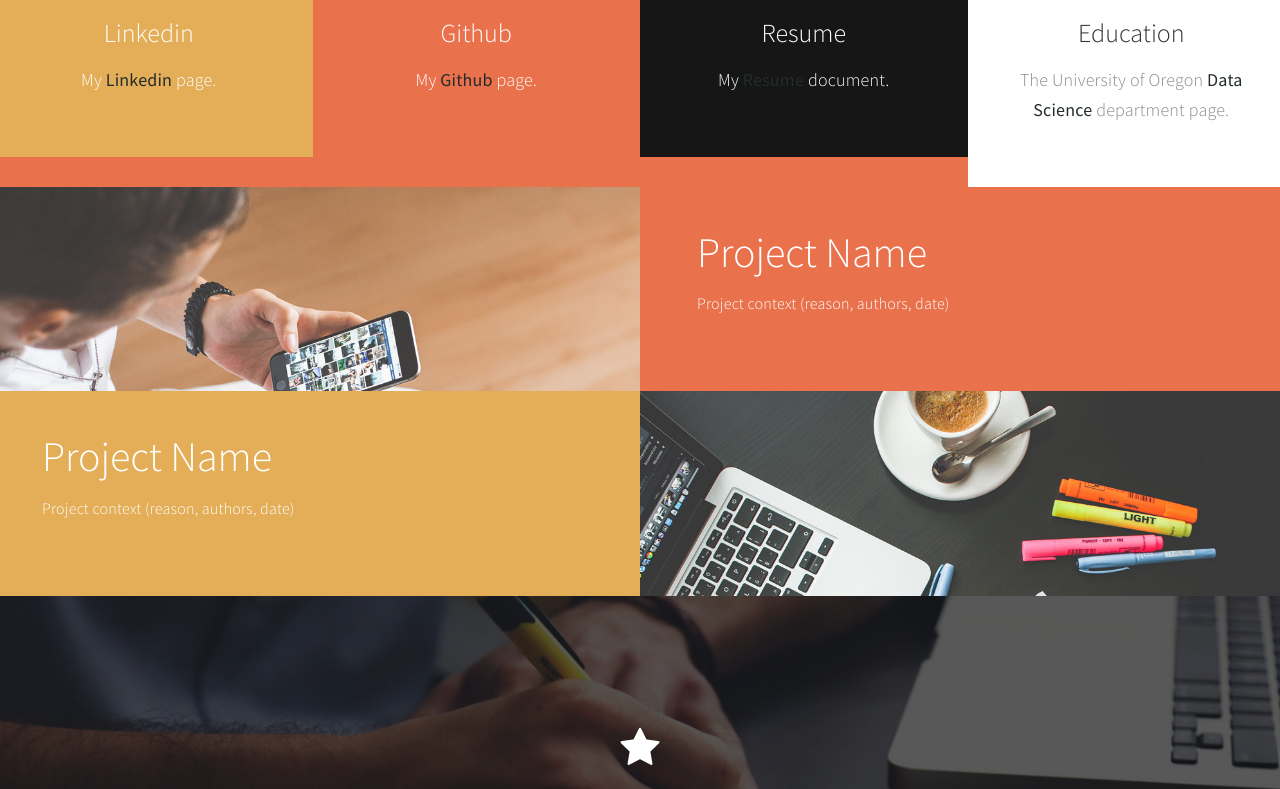
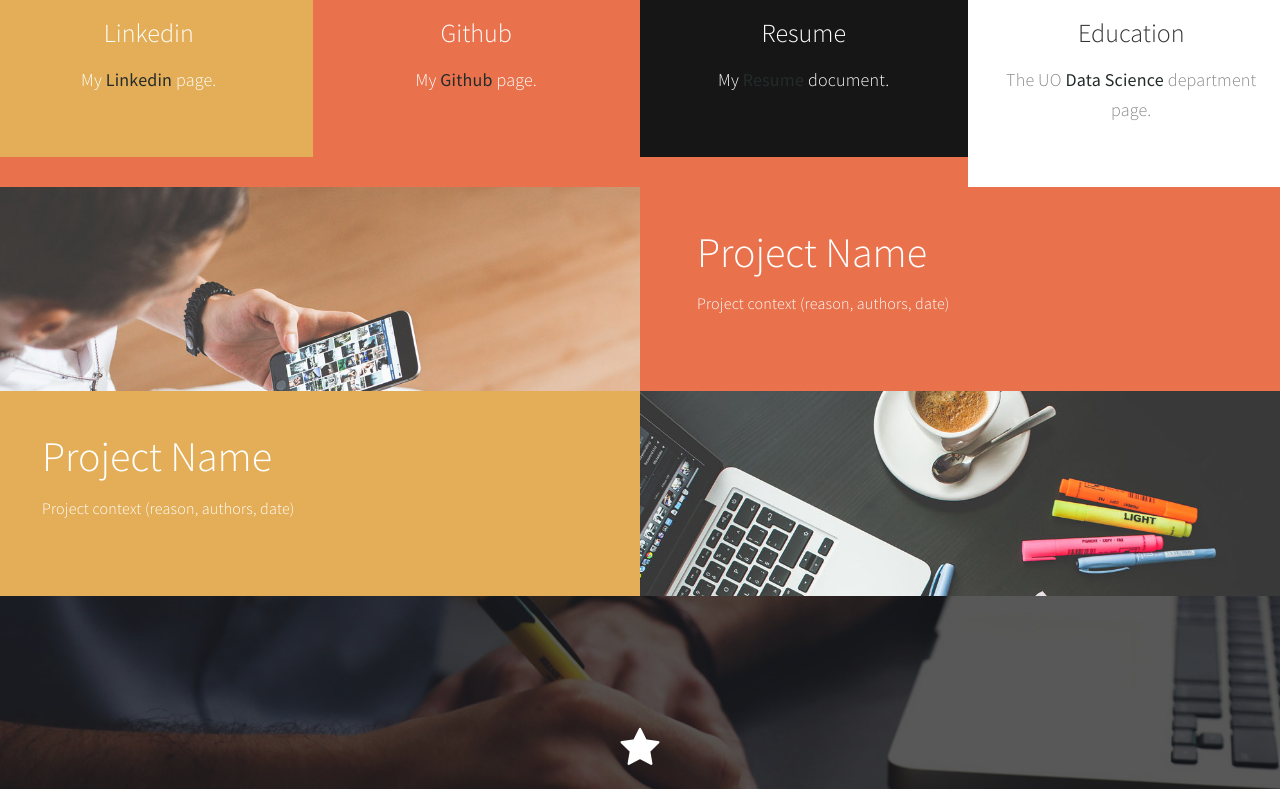
Before and after one commit to sarahgorton/personal-website, a plain HTML site: page index.html in a window 1280 px wide. Shown: the part 1367-2156 px from the top of the page. Drawn offline with Linux system fonts and the light colour scheme.

Commit message:
Update index.html

```diff
--- a/index.html
+++ b/index.html
@@ -170,7 +170,7 @@ http://www.templatemo.com/tm-498-stimulus
                     <div class="wow fadeInUp service-thumb" data-wow-delay="1.8s">
                          <i class="fa fa-university" aria-hidden="true"></i>
                               <h3>Education</h3>
-                              <p>The University of Oregon <a class="color-black" href="https://datascience.uoregon.edu/undergraduate" target = "_blank"><strong>Data Science</strong></a> department page.</p>
+                              <p>The UO <a href="https://datascience.uoregon.edu/undergraduate" target = "_blank"><strong>Data Science</strong></a> department page.</p>
 
                     </div>
                </div>
```
